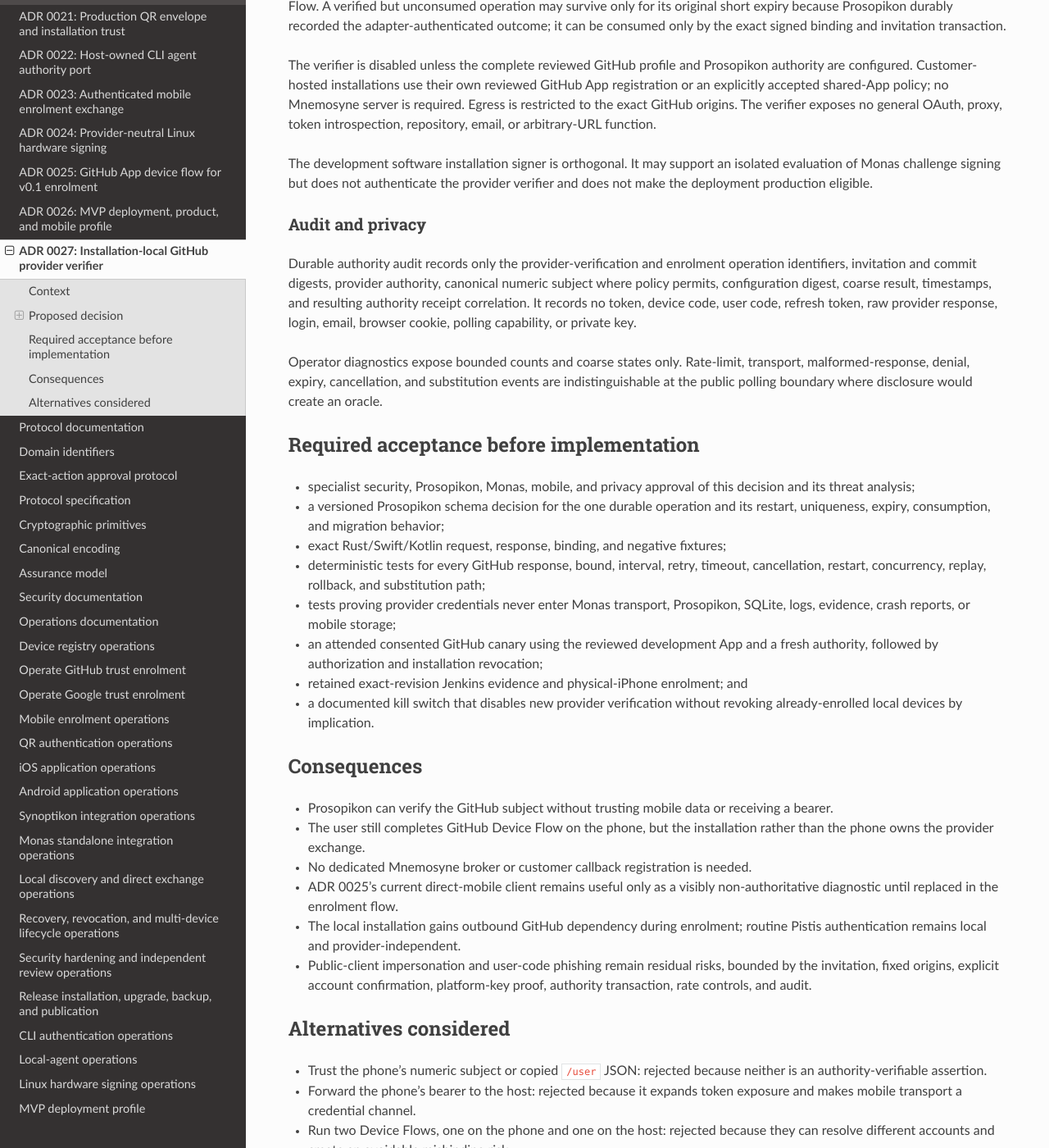
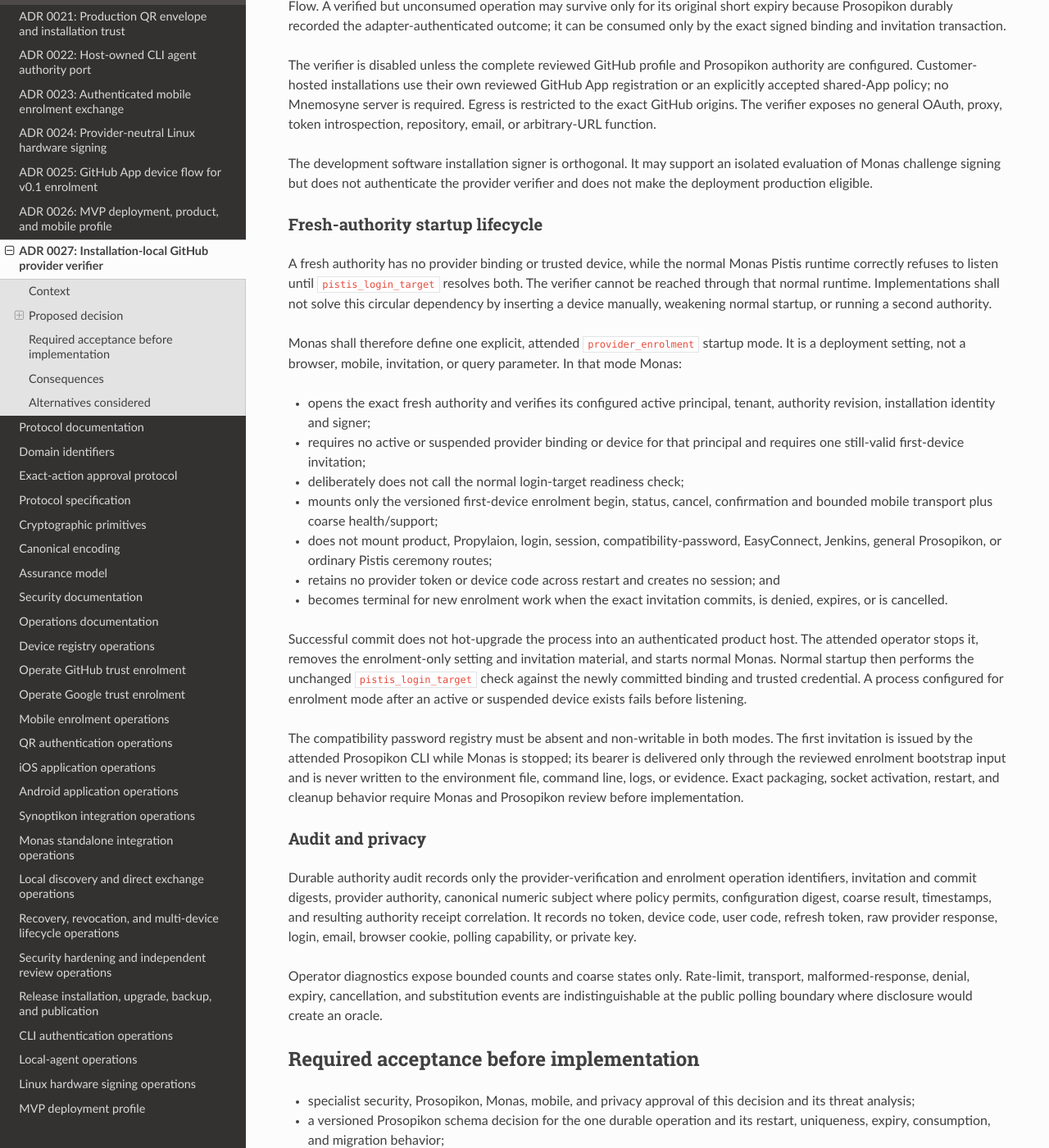
Before and after one commit to sagrudd/pistis, a Sphinx documentation site: the page built from docs/adr/0027-local-provider-verifier.md, in a window 1280 px wide and 1400 px high, scrolled down 2820 px. Shown: the whole window at 82% size. Built offline with Sphinx 7.4.7 and the Read the Docs theme 3.1.0, drawn with Linux system fonts in a browser that asks for light colours; the version number could not be read and is left out; some of the changed text lies outside the part shown.

Commit message:
Define fresh-authority enrolment startup

```diff
--- a/docs/adr/0027-local-provider-verifier.md
+++ b/docs/adr/0027-local-provider-verifier.md
@@ -157,6 +157,47 @@
 isolated evaluation of Monas challenge signing but does not authenticate the
 provider verifier and does not make the deployment production eligible.
 
+### Fresh-authority startup lifecycle
+
+A fresh authority has no provider binding or trusted device, while the normal
+Monas Pistis runtime correctly refuses to listen until
+`pistis_login_target` resolves both. The verifier cannot be reached through
+that normal runtime. Implementations shall not solve this circular dependency
+by inserting a device manually, weakening normal startup, or running a second
+authority.
+
+Monas shall therefore define one explicit, attended `provider_enrolment`
+startup mode. It is a deployment setting, not a browser, mobile, invitation,
+or query parameter. In that mode Monas:
+
+- opens the exact fresh authority and verifies its configured active
+  principal, tenant, authority revision, installation identity and signer;
+- requires no active or suspended provider binding or device for that
+  principal and requires one still-valid first-device invitation;
+- deliberately does not call the normal login-target readiness check;
+- mounts only the versioned first-device enrolment begin, status, cancel,
+  confirmation and bounded mobile transport plus coarse health/support;
+- does not mount product, Propylaion, login, session, compatibility-password,
+  EasyConnect, Jenkins, general Prosopikon, or ordinary Pistis ceremony routes;
+- retains no provider token or device code across restart and creates no
+  session; and
+- becomes terminal for new enrolment work when the exact invitation commits,
+  is denied, expires, or is cancelled.
+
+Successful commit does not hot-upgrade the process into an authenticated
+product host. The attended operator stops it, removes the enrolment-only
+setting and invitation material, and starts normal Monas. Normal startup then
+performs the unchanged `pistis_login_target` check against the newly committed
+binding and trusted credential. A process configured for enrolment mode after
+an active or suspended device exists fails before listening.
+
+The compatibility password registry must be absent and non-writable in both
+modes. The first invitation is issued by the attended Prosopikon CLI while
+Monas is stopped; its bearer is delivered only through the reviewed enrolment
+bootstrap input and is never written to the environment file, command line,
+logs, or evidence. Exact packaging, socket activation, restart, and cleanup
+behavior require Monas and Prosopikon review before implementation.
+
 ### Audit and privacy
 
 Durable authority audit records only the provider-verification and enrolment
@@ -181,6 +222,10 @@
 - deterministic tests for every GitHub response, bound, interval, retry,
   timeout, cancellation, restart, concurrency, replay, rollback, and
   substitution path;
+- startup tests proving normal mode rejects an unenrolled principal,
+  enrolment-only mode exposes only its closed route set, a pre-existing device
+  rejects enrolment mode, and successful commit requires an attended restart
+  into normal mode;
 - tests proving provider credentials never enter Monas transport, Prosopikon,
   SQLite, logs, evidence, crash reports, or mobile storage;
 - an attended consented GitHub canary using the reviewed development App and a
@@ -196,6 +241,8 @@
 - The user still completes GitHub Device Flow on the phone, but the
   installation rather than the phone owns the provider exchange.
 - No dedicated Mnemosyne broker or customer callback registration is needed.
+- Fresh installation gains a deliberately separate, temporary enrolment-only
+  process profile; normal Monas startup remains fail-closed and unchanged.
 - ADR 0025's current direct-mobile client remains useful only as a visibly
   non-authoritative diagnostic until replaced in the enrolment flow.
 - The local installation gains outbound GitHub dependency during enrolment;
```
Also changed, not shown: docs/TODO.md (+6 -3 lines).
